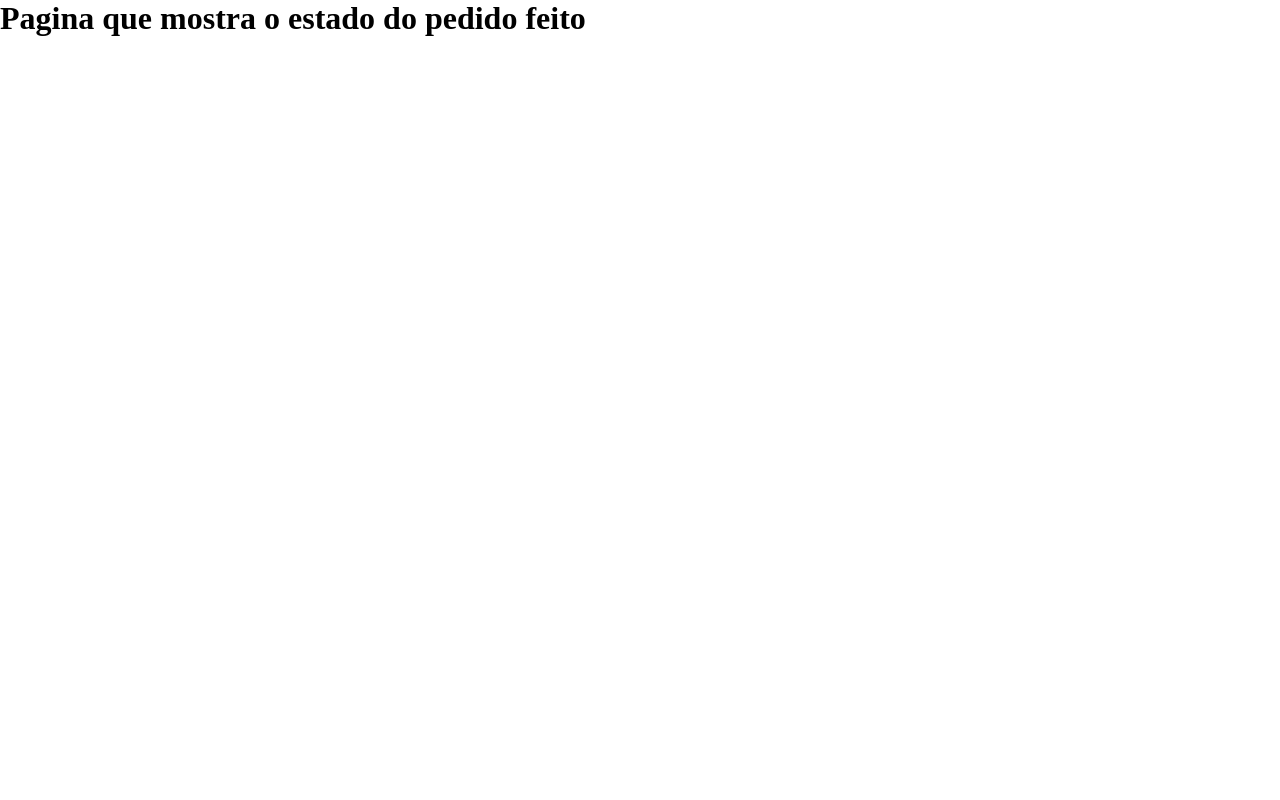
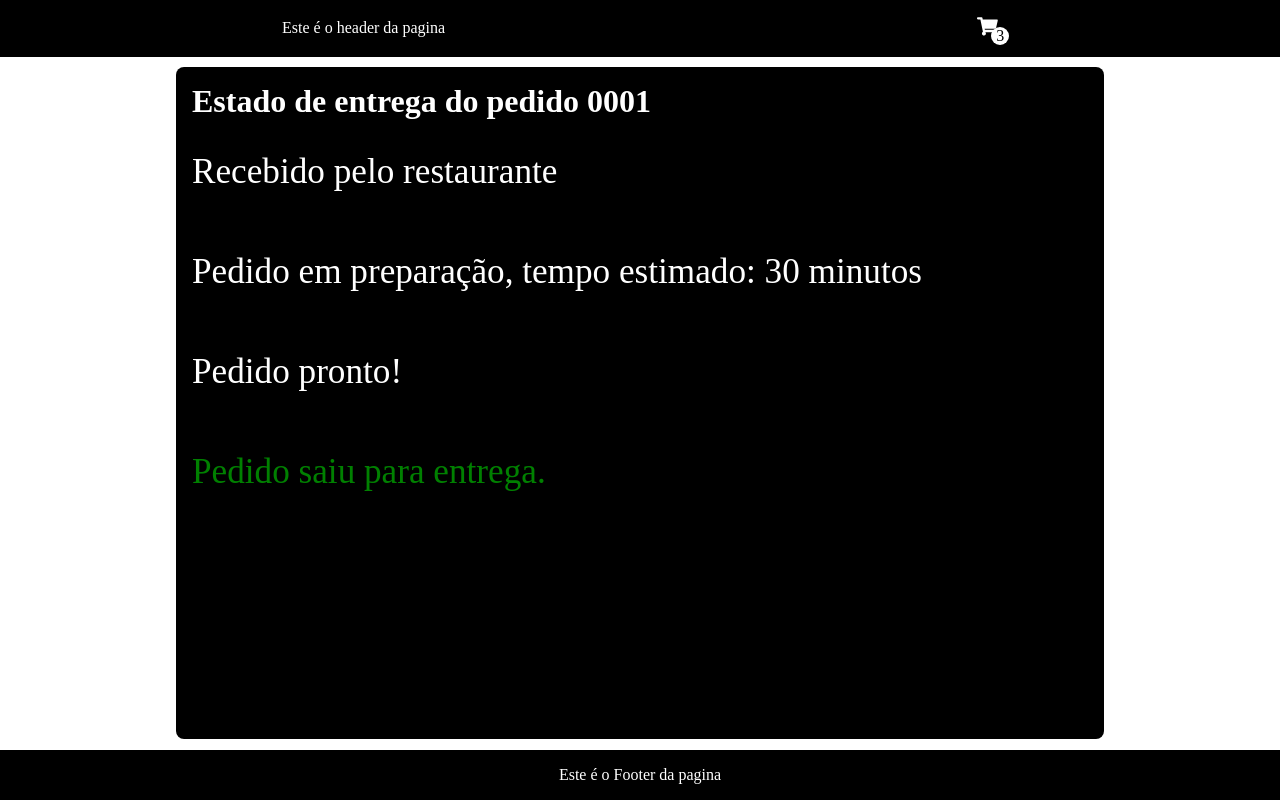
Before and after one commit to JoseItaloP/Cardapio_Web, a React (Vite) app: page /pedido/estadoPedido in a window 1280 px wide. Built offline with nearby package versions, Linux system fonts and the light colour scheme.

Commit message:
Criação de pagina de verificação do estado do pedido. Uso do useContext para controle detalhado do estado do pedido.

```diff
--- a/src/context/CartContext.tsx
+++ b/src/context/CartContext.tsx
@@ -1,13 +1,17 @@
-import { createContext } from 'react'
+import { createContext, useEffect, useState } from 'react'
 import ItemPedido from '../types/ItemPedidoType'
+import PedidoType from '../types/PedidoType';
 
 type ContextType = {
     carrinho: ItemPedido[];
+    Pedidos: PedidoType;
 }
 
 export const CartContext = createContext({} as ContextType)
 
 export default function CartProvider({children}: {children: React.ReactNode})  {
+
+  const [TempoPedido, setTempoPedido] = useState(0)
     const carrinho = [
         {
           ID: 0,
@@ -35,8 +39,30 @@ export default function CartProvider({children}: {children: React.ReactNode})  {
         },
       ]
 
+      const EstadoPedido = [
+        "Recebido",
+        "Pedido",
+        "Pronto",
+        "Saiu"
+      ]
+
+      const ValorTotal = carrinho.reduce((acc, item)=> acc + item.Valor,0)
+
+      const Pedidos: PedidoType = {
+        ID: '0001',
+        EstadoPedido,
+        PosiçãoEstadoPedido: 3,
+        ValorTotal,
+        ListaItens: carrinho,
+        TempoPedido
+      }
+
+      useEffect(()=>{
+        setTempoPedido(carrinho.length * 10)
+      },[carrinho])
+
   return (
-    <CartContext.Provider value={{carrinho}}>
+    <CartContext.Provider value={{carrinho, Pedidos}}>
       {children}
     </CartContext.Provider>
   )
--- a/src/main.tsx
+++ b/src/main.tsx
@@ -21,7 +21,7 @@ const router = createBrowserRouter([
     children:[
       {
         path: "confirmacao",
-        element: <Confirmação />
+        element: <CartProvider><Confirmação /></CartProvider>
       },
       {
         path: "endereco",
@@ -37,7 +37,7 @@ const router = createBrowserRouter([
       },
       {
         path: "estadoPedido",
-        element: <EstadoPedido/>
+        element: <CartProvider><EstadoPedido/></CartProvider>
       }
     ]
   },
--- a/src/pages/Pedidos/AppPedidos.css
+++ b/src/pages/Pedidos/AppPedidos.css
@@ -288,3 +288,47 @@ select{
     flex-direction: column;
     align-items: center;
 }
+
+/*Estado Pedido*/
+
+.DivEstadoPedido{
+    height: 80vh;
+    width: 70%;
+    background-color: var(--Second-Color);
+
+    border-radius: 0.5em;
+
+    padding: 1em;
+}
+
+.H1EstadoPedido{
+    color: var(--Stand-Color);
+}
+
+.ListaEstadoPedido{
+    display: flex;
+    flex-direction: column;
+
+    list-style: none;
+
+    margin-top: 2em;
+    height: 100%;
+    width: 100%;
+}
+
+.ListaEstadoPedido > li{
+    font-size: 2.2em;
+    margin-bottom: 1.7em;
+}
+
+.Ativo{
+    color: green;
+}
+
+.DisablEstado{
+    color: grey;
+}
+
+.PassAwayEstado{
+    color: var(--Stand-Color);
+}
--- a/src/pages/Pedidos/Conclusão.tsx
+++ b/src/pages/Pedidos/Conclusão.tsx
@@ -17,9 +17,6 @@ export default function Conclusão() {
   const [ItensCarrinho, setItensCarrinho] = useState<ItemPedido[]>(carrinho);
 
 
-  useEffect(()=>{
-    console.log(carrinho)
-  }, [])
 
   function ChangeQuantity(metodo: string, IdItem: number) {
     setItensCarrinho((prevItens) =>
--- a/src/pages/Pedidos/EstadoPedido.tsx
+++ b/src/pages/Pedidos/EstadoPedido.tsx
@@ -1,9 +1,55 @@
+import { useContext, useEffect, useState } from "react";
+import { CartContext } from "../../context/CartContext";
+import Main from "../../components/Main";
 
+{
+  /*
+  "Recebido",
+        "Pedido",
+        "Pronto",
+        "Saiu"
+  */
+}
 
 export default function EstadoPedido() {
+  const { Pedidos } = useContext(CartContext);
+  const [EstadoP, setEstadoP] = useState<string>(Pedidos.EstadoPedido[0]);
+
+  useEffect(() => {
+    const ChangeEstadoPedido = () => {
+      return setEstadoP(Pedidos.EstadoPedido[Pedidos.PosiçãoEstadoPedido]);
+    };
+    ChangeEstadoPedido();
+  }, [Pedidos]);
   return (
-    <div>
-      <h1>Pagina que mostra o estado do pedido feito</h1>
-    </div>
-  )
+    <Main>
+      <div className="DivEstadoPedido">
+        <h1 className="H1EstadoPedido"> Estado de entrega do pedido {Pedidos.ID}</h1>
+        <ul className="ListaEstadoPedido">
+          <li
+            className={`${EstadoP == "Recebido" ? "Ativo" : "PassAwayEstado"}`}
+          >
+            Recebido pelo restaurante
+          </li>
+          <li
+            className={`${EstadoP == "Pedido" ? "Ativo" : "DisablEstado"} ${
+              EstadoP == "Pronto" || EstadoP == "Saiu" ? "PassAwayEstado" : ""
+            }`}
+          >
+            Pedido em preparação, tempo estimado: {Pedidos.TempoPedido} minutos
+          </li>
+          <li
+            className={`${
+              EstadoP == "Saiu" ? "PassAwayEstado" : ""
+            } ${EstadoP == "Pronto" ? "Ativo" : "DisablEstado"} `}
+          >
+            Pedido pronto!
+          </li>
+          <li className={`${EstadoP == "Saiu" ? "Ativo" : "DisablEstado"}`}>
+            Pedido saiu para entrega.
+          </li>
+        </ul>
+      </div>
+    </Main>
+  );
 }
```
Also changed, not shown: src/components/hearder/CartOBJ.tsx (+9 -3 lines), 1 other file (tests, documents, lock files or other folders).
